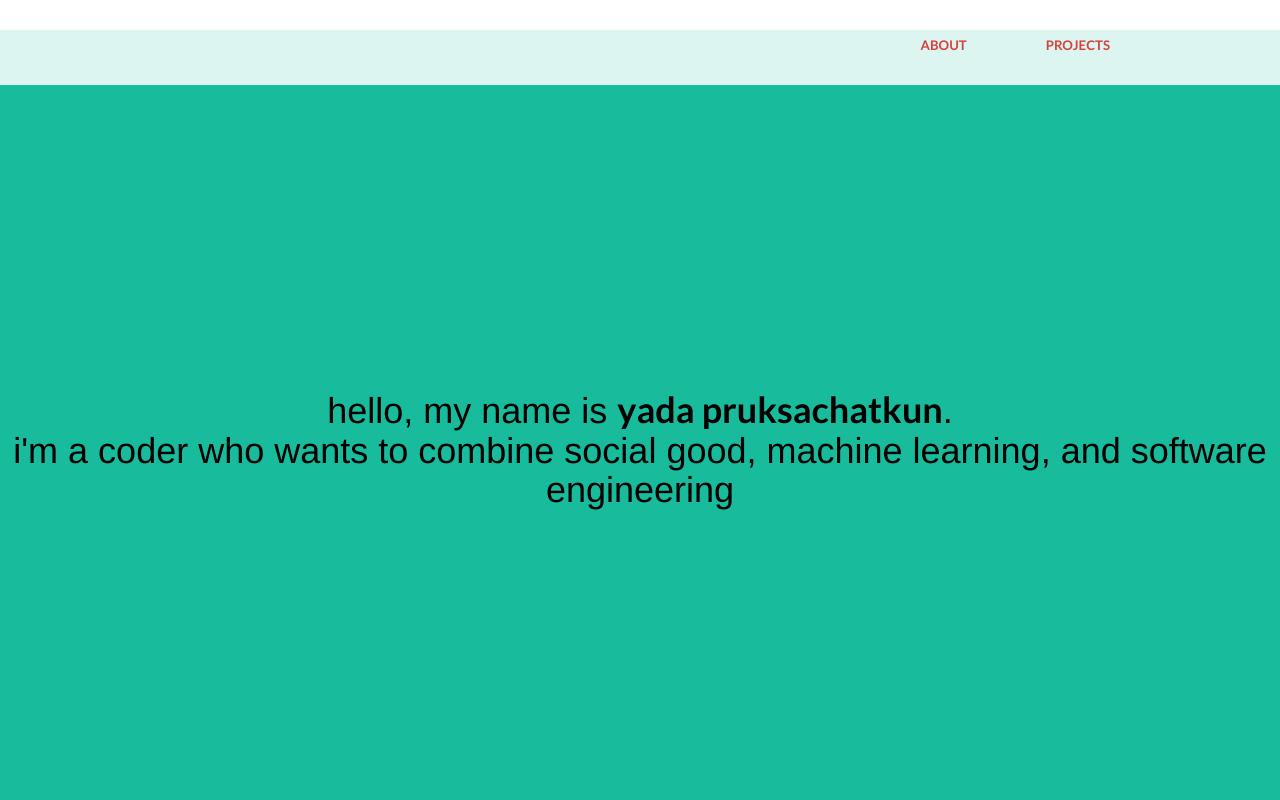
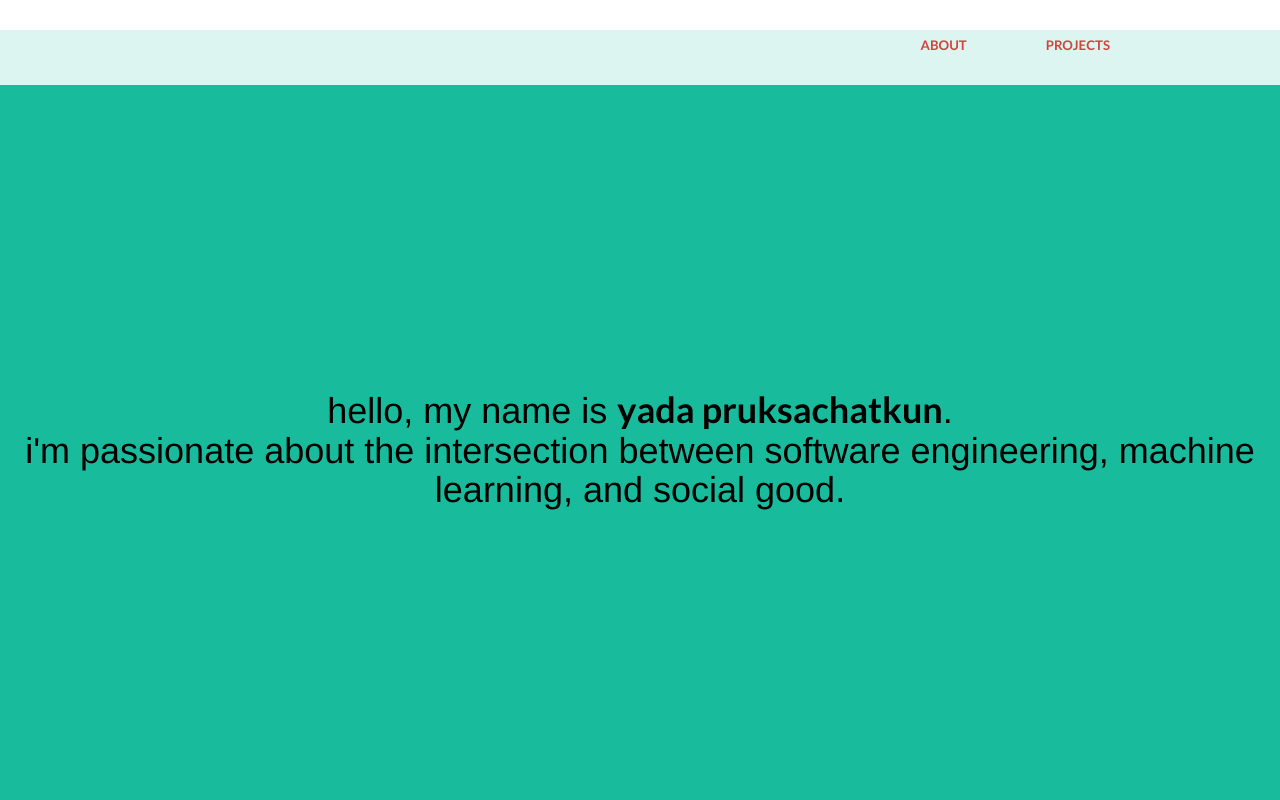
Before and after one commit to pruksmhc/archive_website, a plain HTML site: page index.html in a window 1280 px wide. Shown: the top 800 px of the page. Drawn offline with Linux system fonts and the light colour scheme; files whose address does not match are found by name.

Commit message:
Title: Changed

```diff
--- a/index.html
+++ b/index.html
@@ -75,7 +75,7 @@
 
         <div class="below row" >
 
-            <h1>Hello, my name is <b>Yada Pruksachatkun</b>.<br/>I'm a coder who wants to combine social good, machine learning, and software engineering</h1>
+            <h1>Hello, my name is <b>Yada Pruksachatkun</b>.<br/>I'm passionate about the intersection between software engineering, machine learning, and social good.</h1>
           </div>
         </div><!--/row-->
 
```
